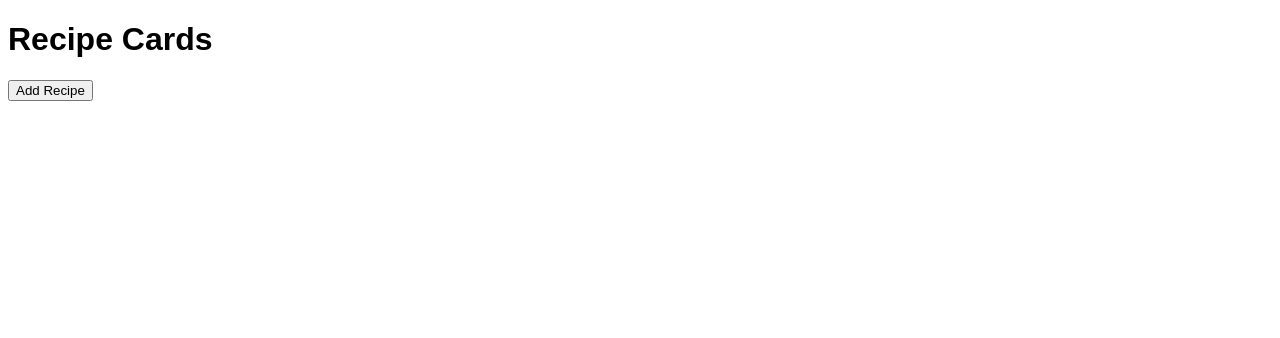
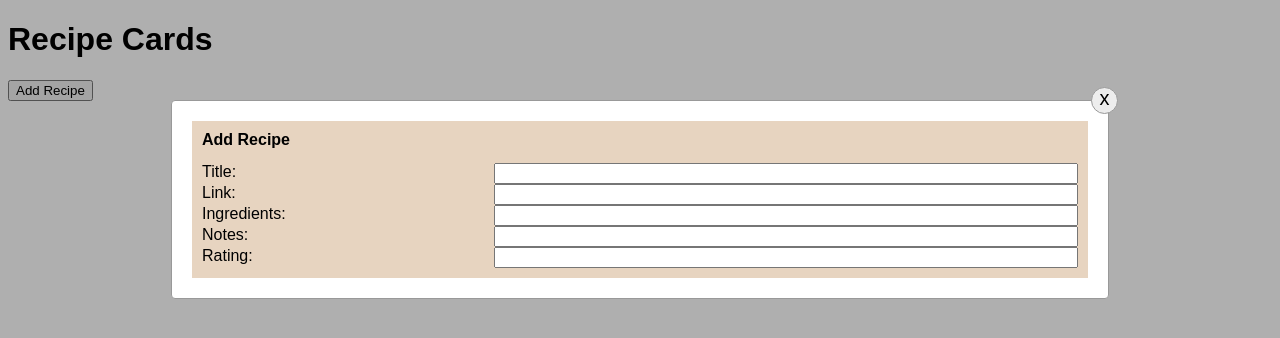
Before and after one commit to kirstenyoon/RecipeBox, a React app: page / in a window 1280 px wide. Both pictures are taken after a click on the button "Add Recipe". Shown: the top 338 px of the page. Built offline with nearby package versions, Linux system fonts and the light colour scheme; no server answers.

Commit message:
added popup for adding recipe. TODO: add functionality

```diff
--- /dev/null
+++ b/src/components/AddRecipePopup.js
@@ -0,0 +1,16 @@
+import React from "react";
+
+const Popup = (props) => {
+	return (
+		<div className="popup-box">
+			<div className="box">
+				<span className="close-icon" onClick={props.handleClose}>
+					x
+				</span>
+				{props.content}
+			</div>
+		</div>
+	);
+};
+
+export default Popup;
--- a/src/components/App.js
+++ b/src/components/App.js
@@ -1,13 +1,52 @@
 import React, { Component } from "react";
 import RecipesContainer from "./RecipesContainer.js";
+import AddRecipePopup from "./AddRecipePopup";
 import "../stylesheets/styles.scss";
 
-const App = () => {
-	return (
-		<div>
-			<RecipesContainer />
-		</div>
-	);
-};
+class App extends Component {
+	constructor(props) {
+		super(props);
+		this.state = { showPopup: false };
+		this.togglePopup = this.togglePopup.bind(this);
+	}
+
+	togglePopup() {
+		this.setState({
+			showPopup: !this.state.showPopup,
+		});
+	}
+
+	render() {
+		return (
+			<div>
+				<button onClick={this.togglePopup}>Add Recipe</button>
+
+				{this.state.showPopup && (
+					<AddRecipePopup
+						content={
+							<div className="addRecipePopup">
+								<b>Add Recipe</b>
+								<p></p>
+								<label>Title: </label>
+								<input type="text"></input>
+								<label>Link: </label>
+								<input type="text"></input>
+								<label>Ingredients: </label>
+								<input type="text"></input>
+								<label>Notes: </label>
+								<input type="text"></input>
+								<label>Rating: </label>
+								<input type="text"></input>
+							</div>
+						}
+						handleClose={this.togglePopup}
+					/>
+				)}
+
+				<RecipesContainer togglePopup={this.togglePopup} />
+			</div>
+		);
+	}
+}
 
 export default App;
--- a/src/components/Recipe.js
+++ b/src/components/Recipe.js
@@ -13,7 +13,11 @@ class Recipe extends Component {
 				<div className="recipeHeader">
 					<div className="recipeHeaderText">
 						<p className="recipeTitles">{this.props.recipe.title}</p>
-						<a className="recipeLinks" href={this.props.recipe.link}>
+						<a
+							className="recipeLinks"
+							href={this.props.recipe.link}
+							target="_blank"
+						>
 							link
 						</a>
 					</div>
--- a/src/components/RecipesContainer.js
+++ b/src/components/RecipesContainer.js
@@ -7,7 +7,6 @@ class RecipesContainer extends Component {
 	render() {
 		return (
 			<div>
-				<button>Add Recipe</button>
 				<RecipeContainer />
 			</div>
 		);
--- a/src/stylesheets/styles.scss
+++ b/src/stylesheets/styles.scss
@@ -41,6 +41,53 @@ body {
 		margin: 5px;
 	}
 
-	.ingredientItems {
-	}
+	// .ingredientItems {
+	// }
 }
+
+.addRecipePopup {
+	background-color: $khaki;
+	padding: 10px;
+	display: grid;
+	grid-template-columns: 1fr 2fr;
+	flex-wrap: wrap;
+}
+
+.popup-box {
+	position: fixed;
+	background: #00000050;
+	width: 100%;
+	height: 100vh;
+	top: 0;
+	left: 0;
+}
+
+.box {
+	position: relative;
+	width: 70%;
+	margin: 0 auto;
+	height: auto;
+	max-height: 70vh;
+	margin-top: calc(100vh - 85vh - 20px);
+	background: #fff;
+	border-radius: 4px;
+	padding: 20px;
+	border: 1px solid #999;
+	overflow: auto;
+}
+
+.close-icon {
+	content: "x";
+	cursor: pointer;
+	position: fixed;
+	right: calc(15% - 30px);
+	top: calc(100vh - 85vh - 33px);
+	background: #ededed;
+	width: 25px;
+	height: 25px;
+	border-radius: 50%;
+	line-height: 20px;
+	text-align: center;
+	border: 1px solid #999;
+	font-size: 20px;
+}
```
